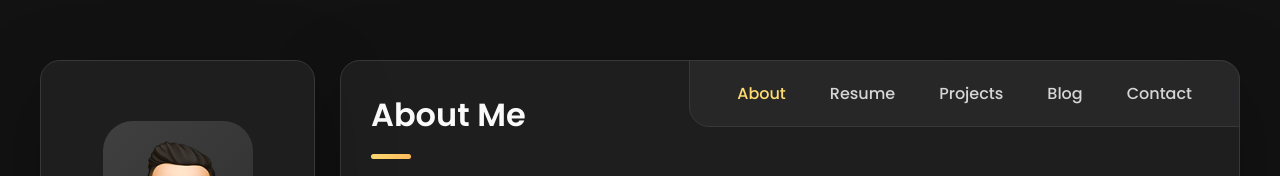
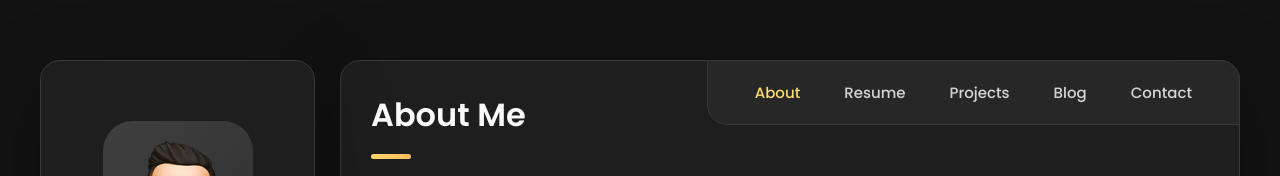
Before and after one commit to NandamDhanush/Portofolio, a plain HTML site: page index.html in a window 1280 px wide. Shown: the top 176 px of the page. Drawn offline with nearby package versions, Linux system fonts and the light colour scheme.

Commit message:
Project Files

```diff
--- a/assets/css/style.css
+++ b/assets/css/style.css
@@ -477,7 +477,7 @@ main {
 
 .navbar-link {
   color: var(--light-gray);
-  font-size: var(--fs-10);
+  font-size: var(--fs-8);
   padding: 20px 7px;
   transition: color var(--transition-1);
 }
```
